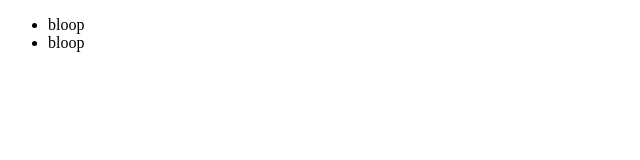
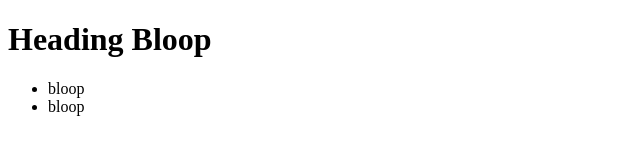
Before and after one commit to sokymo/p02-git-demo, a plain HTML site: page index.html in a window 1280 px wide. Shown: the whole page, without its empty margins (0-640 px from the left). Drawn offline with Linux system fonts and the light colour scheme.

Commit message:
Added a heading to the page.

```diff
--- a/index.html
+++ b/index.html
@@ -8,12 +8,16 @@
 
 	<body>
 
+		<h1>Heading Bloop</h1>
+
 		<ul>
 			<li>bloop</li>
 			<li>bloop</li>
 		</ul>
 
 
+
+
 	</body>
 
 </html>
```
